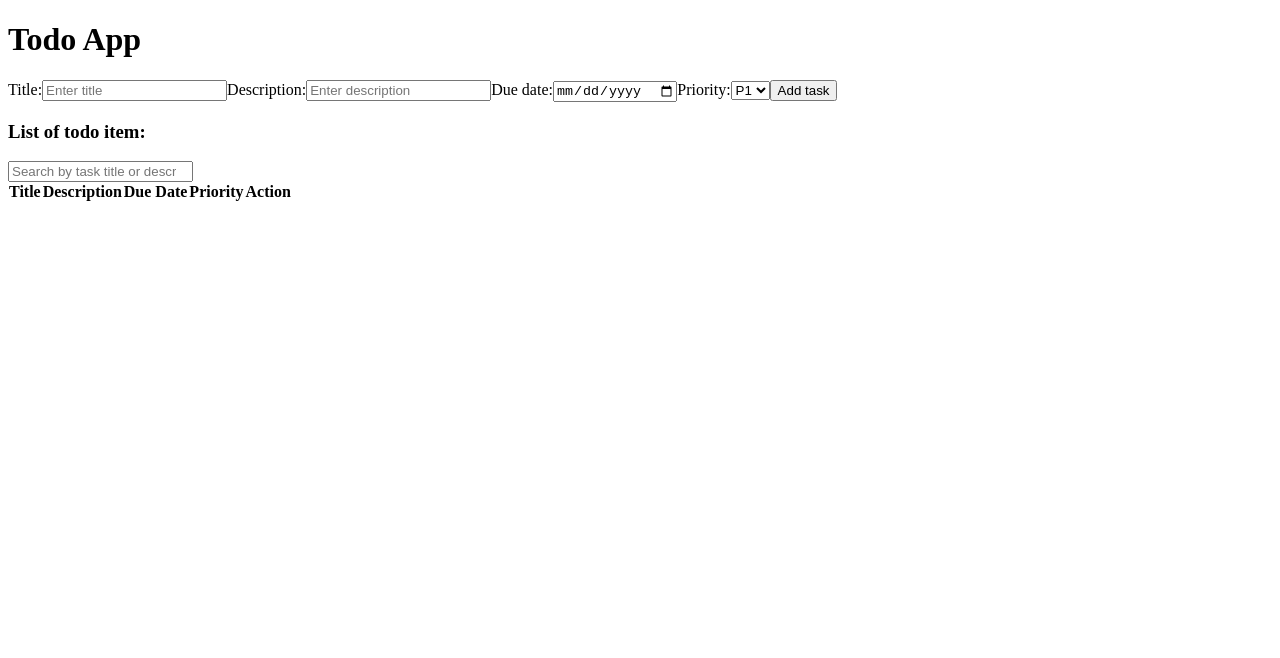
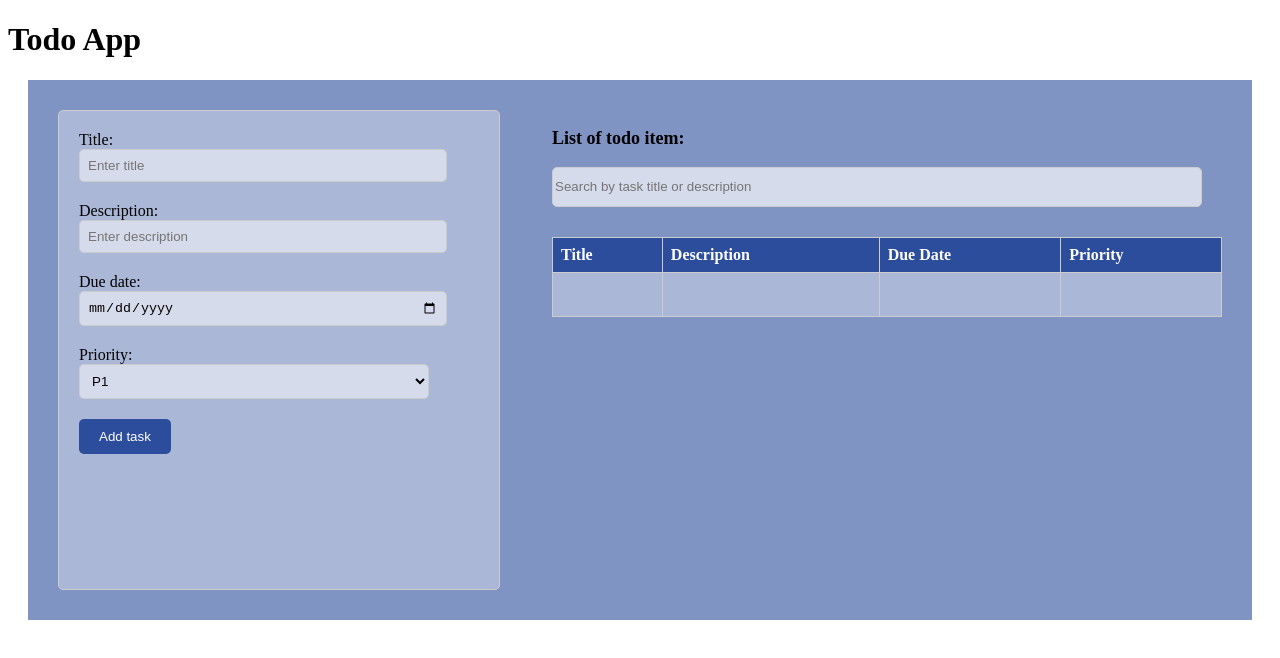
Before and after one commit to anubhootipandey/GoalTrack, a React (Create React App) app: page / in a window 1280 px wide. Shown: the top 658 px of the page. Built offline with nearby package versions, Linux system fonts and the light colour scheme.

Commit message:
given style to the todo form

```diff
--- a/src/App.css
+++ b/src/App.css
@@ -1,38 +1,94 @@
-.App {
-  text-align: center;
+.main-container {
+  display: flex;
+  justify-content: space-between;
+  margin: 20px;
+  background-color: #8094c4;
+  padding: 30px;
+  min-height: 60vh;
 }
 
-.App-logo {
-  height: 40vmin;
-  pointer-events: none;
+.form-style {
+  background-color: #abb7d7;
+  padding: 20px;
+  border-radius: 5px;
+  border: 1px solid #ccc;
+  margin-right: 20px;
+  width: 400px;
 }
 
-@media (prefers-reduced-motion: no-preference) {
-  .App-logo {
-    animation: App-logo-spin infinite 20s linear;
-  }
+label {
+  display: block;
+  margin-bottom: 10px;
 }
 
-.App-header {
-  background-color: #282c34;
-  min-height: 100vh;
-  display: flex;
-  flex-direction: column;
-  align-items: center;
-  justify-content: center;
-  font-size: calc(10px + 2vmin);
-  color: white;
+input[type="text"],
+input[type="date"],
+select {
+  width: 350px;
+  padding: 8px;
+  margin-bottom: 10px;
+  border: 1px solid #ccc;
+  border-radius: 5px;
+  background:#d5dbeb;
 }
 
-.App-link {
-  color: #61dafb;
+textarea {
+  width: 100%;
+  padding: 8px;
+  margin-bottom: 10px;
+  border: 1px solid #ccc;
+  border-radius: 5px;
 }
 
-@keyframes App-logo-spin {
-  from {
-    transform: rotate(0deg);
-  }
-  to {
-    transform: rotate(360deg);
-  }
+button {
+  padding: 10px 20px;
+  background-color: #2c4c9c;
+  color: #fff;
+  border: none;
+  border-radius: 5px;
+  cursor: pointer;
 }
+
+button:hover {
+  background-color: #0056b3;
+}
+
+table> tbody > tr:nth-child(odd) > td,
+table > tbody > tr:nth-child(odd) > th {
+  background-color: #abb7d7;
+}
+table {
+  border: 1px solid lightgray;
+  height: 80px;
+}
+
+#data {
+  width: 100%;
+  border-collapse: collapse;
+  margin-top: 20px;
+}
+
+#data th,
+#data td {
+  padding: 8px;
+  border: 1px solid #ccc;
+  text-align: left;
+}
+
+#data th {
+  background-color: #2c4c9c;
+  color: #fff;
+}
+
+input[type="search"] {
+  width: 650px;
+  height: 40px;
+  margin-bottom: 10px;
+  border: 1px solid #ccc;
+  border-radius: 5px;
+  margin-right: 20px;
+  background:#d5dbeb;
+}
+h3{
+  font-size: large;
+}
--- a/src/App.js
+++ b/src/App.js
@@ -1,4 +1,3 @@
-import './App.css';
 import Form from './components/Form';
 
 const App = () => {
--- a/src/components/Form.js
+++ b/src/components/Form.js
@@ -1,13 +1,14 @@
-import React, {useState} from 'react';
-import TodoTask from './TodoTask';
+import React, { useState } from "react";
+import TodoTask from "./TodoTask";
+import '../App.css';
 
 const Form = () => {
   const initialTodoData = {
-        title:" ",
-        description:" ",
-        dueDate:" ",
-        priority:" "
-    }
+    title: " ",
+    description: " ",
+    dueDate: " ",
+    priority: " ",
+  };
   const [userInput, setUserInput] = useState([initialTodoData]);
   const [formData, setFormData] = useState([initialTodoData]);
 
@@ -16,39 +17,65 @@ const Form = () => {
     const name = event.target.name;
     const value = event.target.value;
     //...value->destructuring of the previous userInput state value
-        setUserInput(values => ({...values, [name]: value}));
-    }
+    setUserInput((values) => ({ ...values, [name]: value }));
+  };
 
   const handleSubmit = (event) => {
-        event.preventDefault();//used to stop the default behavior of an event from happening.
+    event.preventDefault(); //used to stop the default behavior of an event from happening.
     setFormData(userInput);
   };
   console.log(formData);
 
   return (
-    <form onSubmit={handleSubmit}>
-        <label>Title:
-            <input type='text' name='title' placeholder='Enter title' value={userInput.title} onChange={handleUserInput} />
+    <div className="main-container">
+      <form onSubmit={handleSubmit} className="form-style">
+        <label>
+          Title:
+          <input
+            type="text"
+            name="title"
+            placeholder="Enter title"
+            value={userInput.title}
+            onChange={handleUserInput}
+          />
         </label>
-        <label>Description:
-            <input type='textarea' name='description' placeholder='Enter description' value={userInput.description} onChange={handleUserInput} />
+        <label>
+          Description:
+          <input
+            type="text"
+            name="description"
+            placeholder="Enter description"
+            value={userInput.description}
+            onChange={handleUserInput}
+          />
         </label>
-        <label>Due date:
-            <input type='date' name='dueDate' value={userInput.dueDate} onChange={handleUserInput} />
+        <label>
+          Due date:
+          <input
+            type="date"
+            name="dueDate"
+            value={userInput.dueDate}
+            onChange={handleUserInput}
+          />
         </label>
-        <label>Priority:
-            <select name='priority' value={userInput.priority} onChange={handleUserInput}>
+        <label>
+          Priority:
+          <select
+            name="priority"
+            value={userInput.priority}
+            onChange={handleUserInput}
+          >
             <option value="P1">P1</option>
             <option value="P2">P2</option>
             <option value="P3">P3</option>
             <option value="P4">P4</option>
           </select>
         </label>
-        <button type='submit'>Add task</button>
+        <button type="submit">Add task</button>
+      </form>
       <TodoTask formData={formData} />
-
-    </form>
+    </div>
   );
-}
+};
 
 export default Form;
--- a/src/components/TodoTask.js
+++ b/src/components/TodoTask.js
@@ -1,18 +1,19 @@
 import React from 'react';
+import "../App.css";
 
 const TodoTask = ({formData}) => {
   //optional chaining
   return (
-    <>
+    <div className='todo-container'>
     <h3>List of todo item:</h3>
     <input type='search' placeholder='Search by task title or description' />
+    <table id='data'>
     <thead>
     <tr>
         <th>Title</th>
         <th>Description</th>
         <th>Due Date</th>
         <th>Priority</th>
-        <th>Action</th>
     </tr>
     </thead>
     <tbody>
@@ -23,7 +24,8 @@ const TodoTask = ({formData}) => {
         <td>{formData?.priority}</td>
       </tr>
     </tbody>
-    </>
+    </table>
+    </div>
   );
 }
 
```
Lines whose indentation alone changed are shown as unchanged.
